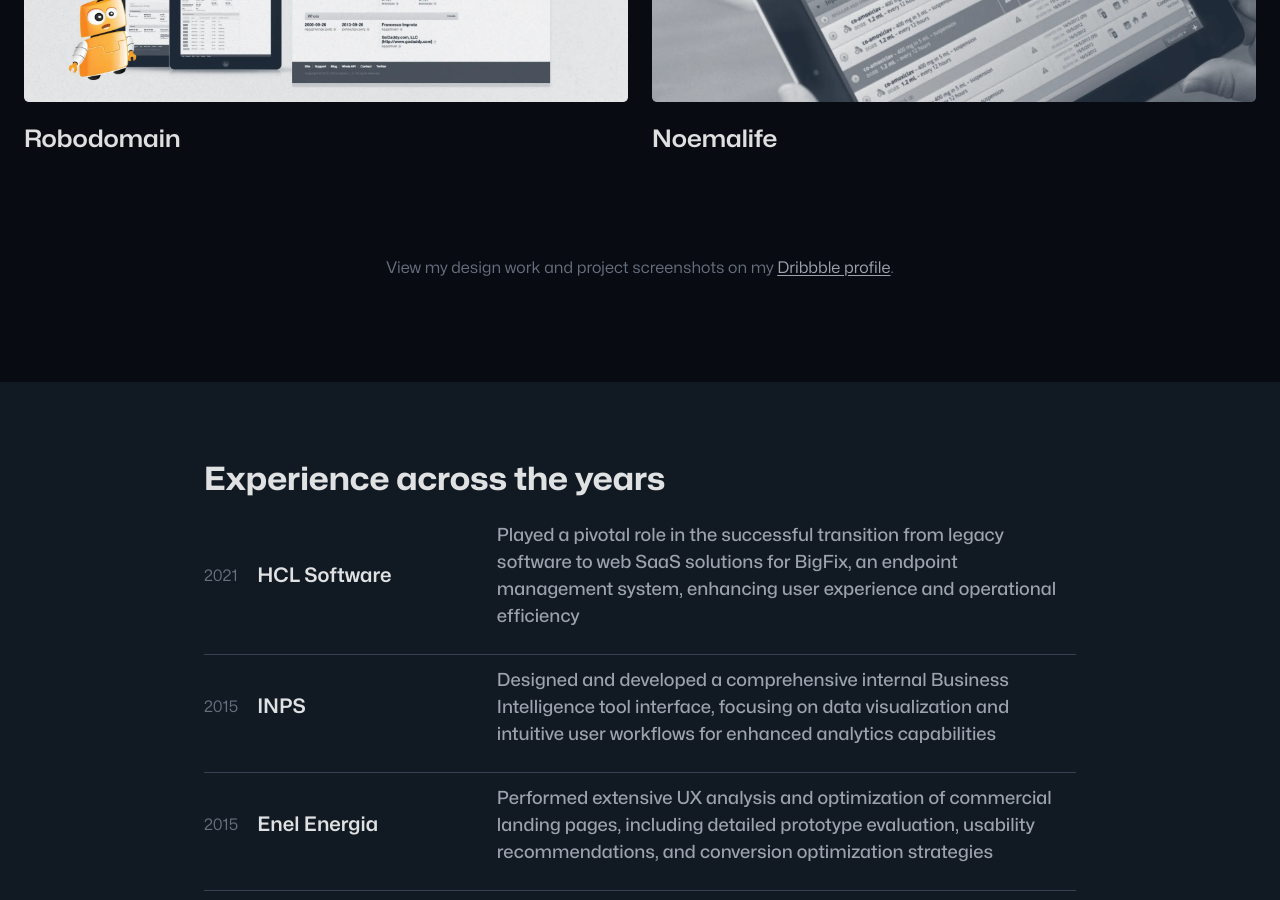
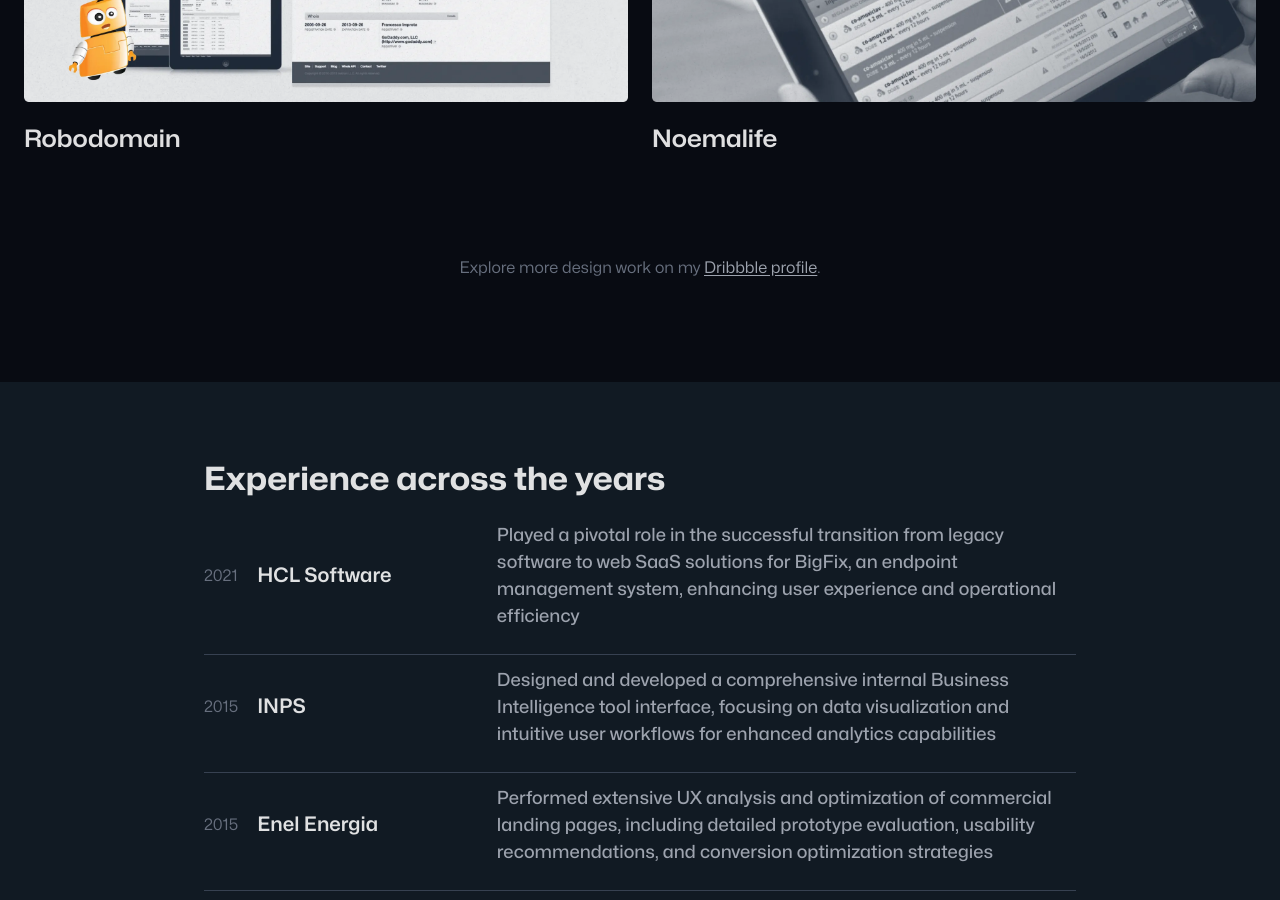
Before and after one commit to zetareticoli/fi, a Jekyll site: the page built from _work/index.md, in a window 1280 px wide and 900 px high, scrolled down 1549 px. Built offline with Jekyll 4.4.1, drawn with Linux system fonts in a browser that asks for light colours; some web fonts are replaced.

Commit message:
content: review text link

```diff
--- a/_work/index.md
+++ b/_work/index.md
@@ -26,7 +26,7 @@
       {% include featured.html %}
     {% endfor %}
     </div>
-    <p class="text-small color-text-weak text-center">View my design work and project screenshots on my <a class="link-light link-underline" href="https://dribbble.com/zetareticoli" target="_blank">Dribbble profile</a>.</p>
+    <p class="text-small color-text-weak text-center">Explore more design work on my <a class="link-light link-underline" href="https://dribbble.com/zetareticoli" target="_blank">Dribbble profile</a>.</p>
   </div>
 </section>
 
```
